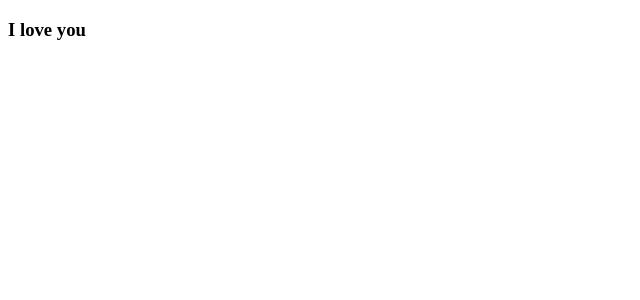
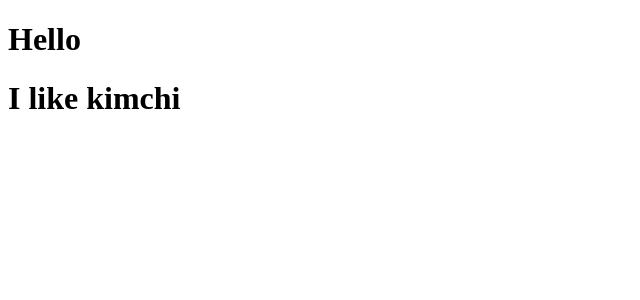
Before and after one commit to sunyoo1214/movie_2022, a React (Create React App) app: page / in a window 1280 px wide. Shown: the top 300 px of the page, without its empty margins (0-640 px from the left). Built offline with nearby package versions, Linux system fonts and the light colour scheme.

Commit message:
applicaion of props

```diff
--- a/public/index.html
+++ b/public/index.html
@@ -28,7 +28,7 @@
   </head>
   <body>
     <noscript>You need to enable JavaScript to run this app.</noscript>
-    <div id="Potato"></div>
+    <div id="root"></div>
     <!--
       This HTML file is a template.
       If you open it directly in the browser, you will see an empty page.
--- a/src/App.js
+++ b/src/App.js
@@ -1,7 +1,18 @@
 import React from 'react';
+import Potato from './Potato';
+
+function Food(props) {
+console.log(props);
+return <h1> I like {props.fav} </h1> ;
+}
 
 function App() {
-return <div>Hello</div>;
+return (
+<div>
+ <h1> Hello </h1>
+ <Food fav="kimchi" />
+</div>
+);
 }
 
 export default App;
--- a/src/Potato.js
+++ b/src/Potato.js
@@ -1,7 +1,7 @@
 import React from "react";
 
 function Potato(){
-    return <h3>I love you</h3>
+    return <div>I like Potato</div>
 }
 
 export default Potato;
--- a/src/index.js
+++ b/src/index.js
@@ -1,6 +1,5 @@
 import React from 'react';
 import ReactDOM from 'react-dom';
 import App from './App';
-import Potato from './Potato';
 
-ReactDOM.render(<Potato />, document.getElementById('Potato'));
+ReactDOM.render(<App />, document.getElementById('root'));
```
